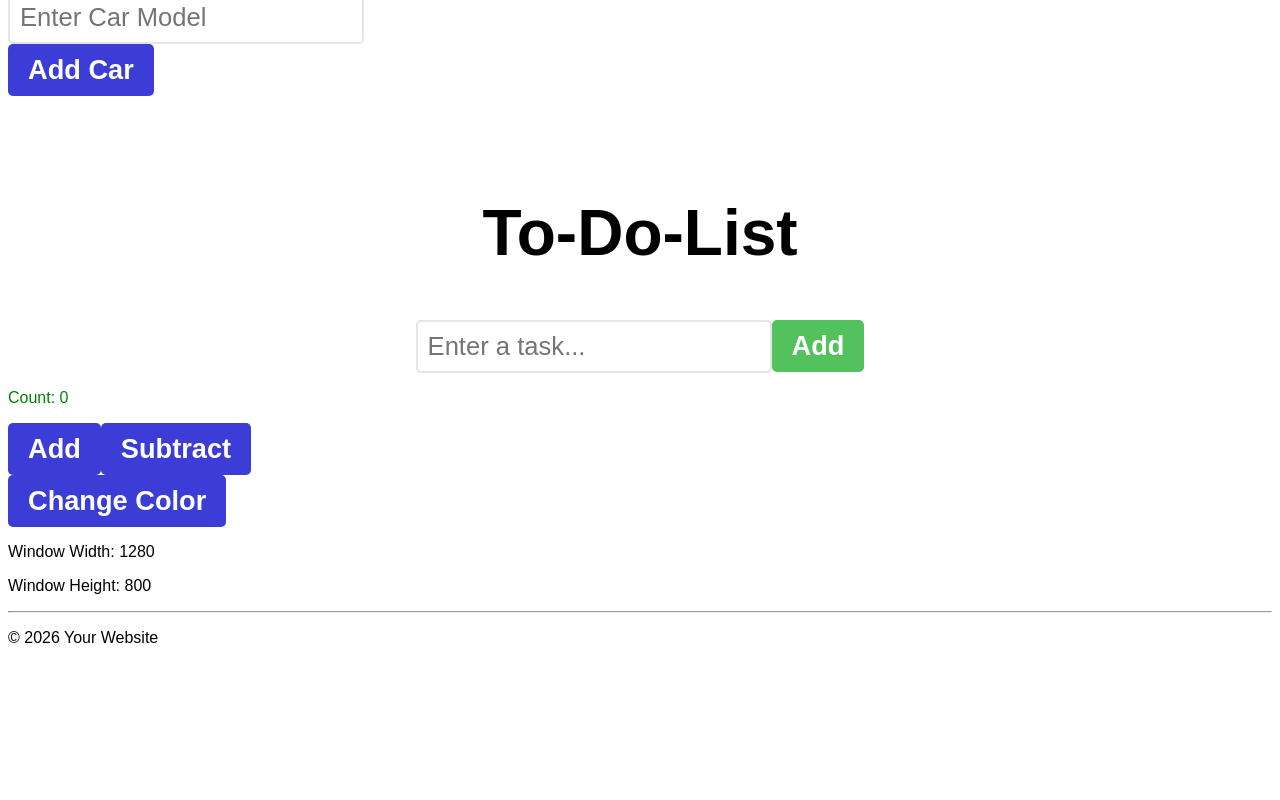
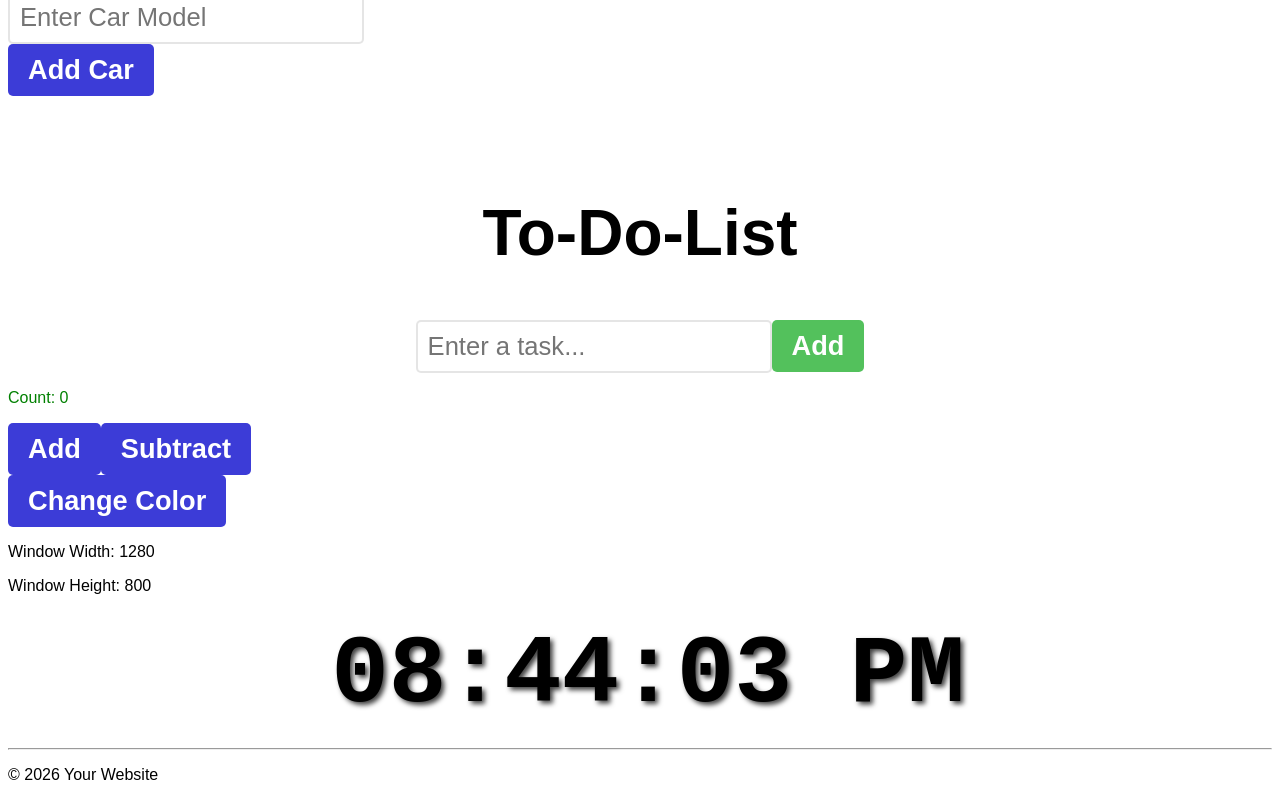
Before and after one commit to rycorson/my-react-app, a React (Vite) app: page / in a window 1280 px wide. Shown: the part 5401-6201 px from the top of the page. Before the commit the page ends 6064 px from the top, so only its background shows below. Built offline with nearby package versions, Linux system fonts and the light colour scheme.

Commit message:
Create DigitalClock component

```diff
--- a/src/App.jsx
+++ b/src/App.jsx
@@ -2,6 +2,7 @@
 import Card from './Card.jsx';
 import ColorPicker from './ColorPicker.jsx';
 import Counter from './Counter.jsx';
+import DigitalClock from './DigitalClock.jsx';
 import Food from './Food.jsx'
 import Footer from './Footer.jsx'
 import Header from './Header.jsx'
@@ -55,6 +56,7 @@
       <MyComponent5 />
       <ToDoList />
       <MyComponent6 />
+      <DigitalClock />
       <Footer />
     </>
   );
--- /dev/null
+++ b/src/DigitalClock.jsx
@@ -0,0 +1,41 @@
+import React, { useState, useEffect } from 'react';
+
+function DigitalClock() {
+
+    const [time, setTime] = useState(new Date());
+
+    useEffect(() => {
+        const intervalId= setInterval(() => {
+            setTime(new Date());
+        }, 1000);
+
+        return () => {
+            clearInterval(intervalId);
+        }
+    }, []);
+
+    function formatTime() {
+        let hours = time.getHours();
+        const minutes = time.getMinutes();
+        const seconds = time.getSeconds();
+        const meridiem = hours >= 12 ? 'PM' : 'AM';
+
+        hours = hours % 12 || 12;
+
+        return `${padZero(hours)}:${padZero(minutes)}:${padZero(seconds)} ${padZero(meridiem)}`;
+    }
+
+    function padZero(number) {
+        return (number < 10 ? "0" : "") + number;
+    }
+
+    return(
+        <div className="clock-container">
+            <div className="clock">
+                <span>{formatTime()}</span>
+            </div>
+        </div>
+    );
+}
+
+export default DigitalClock;
--- a/src/index.css
+++ b/src/index.css
@@ -370,3 +370,36 @@
   border-radius: 5px;
   color: hsla(0, 0%, 0%, 0.5);
 }
+
+/* Digital Clock body
+body {
+  background-image: url(assets/[filename].[file extension]);
+  background-position: center;
+  background-repeat: no-repeat;
+  background-size: cover;
+  background-attachment: fixed;
+  margin: 0;
+
+  OPTIONAL
+  display: flex;
+  justify-content: center;
+  min-height: 100vh;
+  align-items: center;
+}
+
+*/
+
+.clock-container {
+  backdrop-filter: blur(5px);
+  width: 100vw;
+  padding: 10px 0;
+}
+
+.clock {
+  /* if using a background image use color: white; or a contrasting color */
+  font-size: 6rem;
+  font-weight: bold;
+  font-family: monospace;
+  text-align: center;
+  text-shadow: 3px 3px 5px hsla(0, 0%, 0%, 0.75);
+}
```
